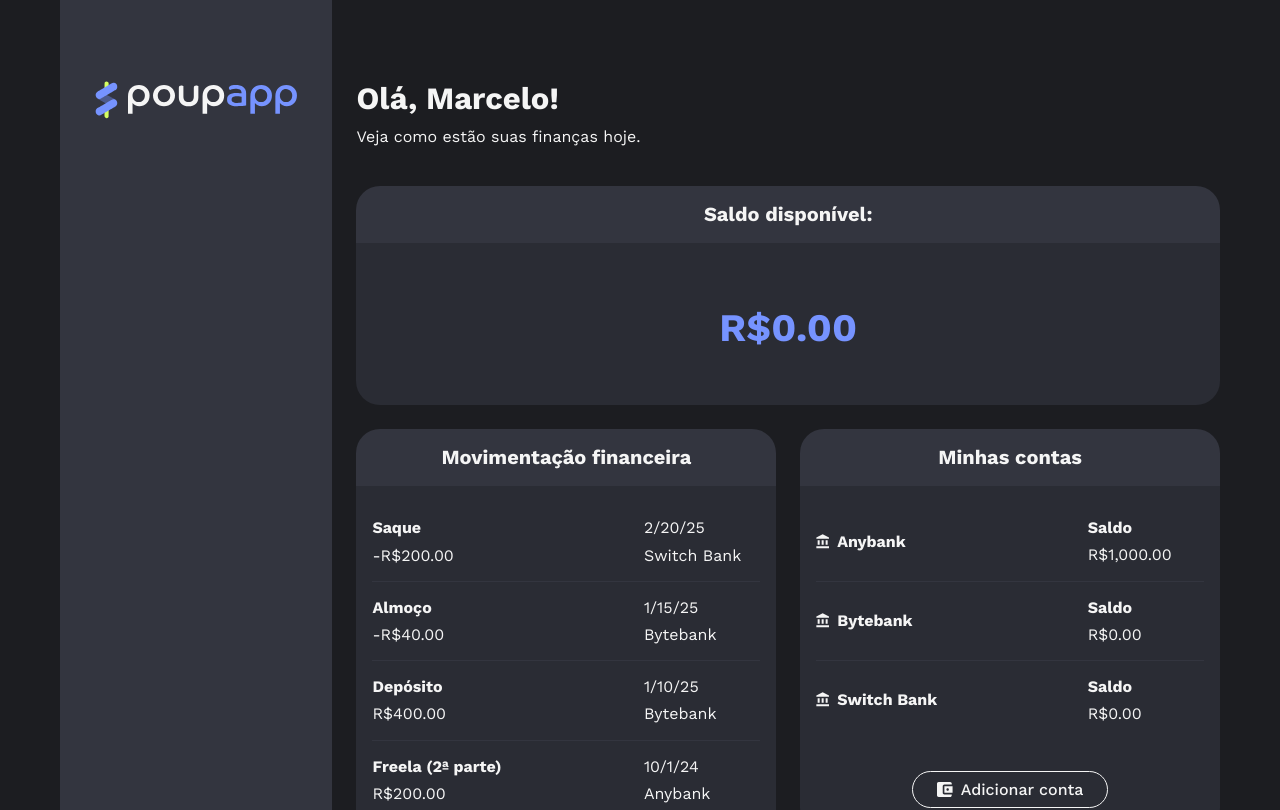
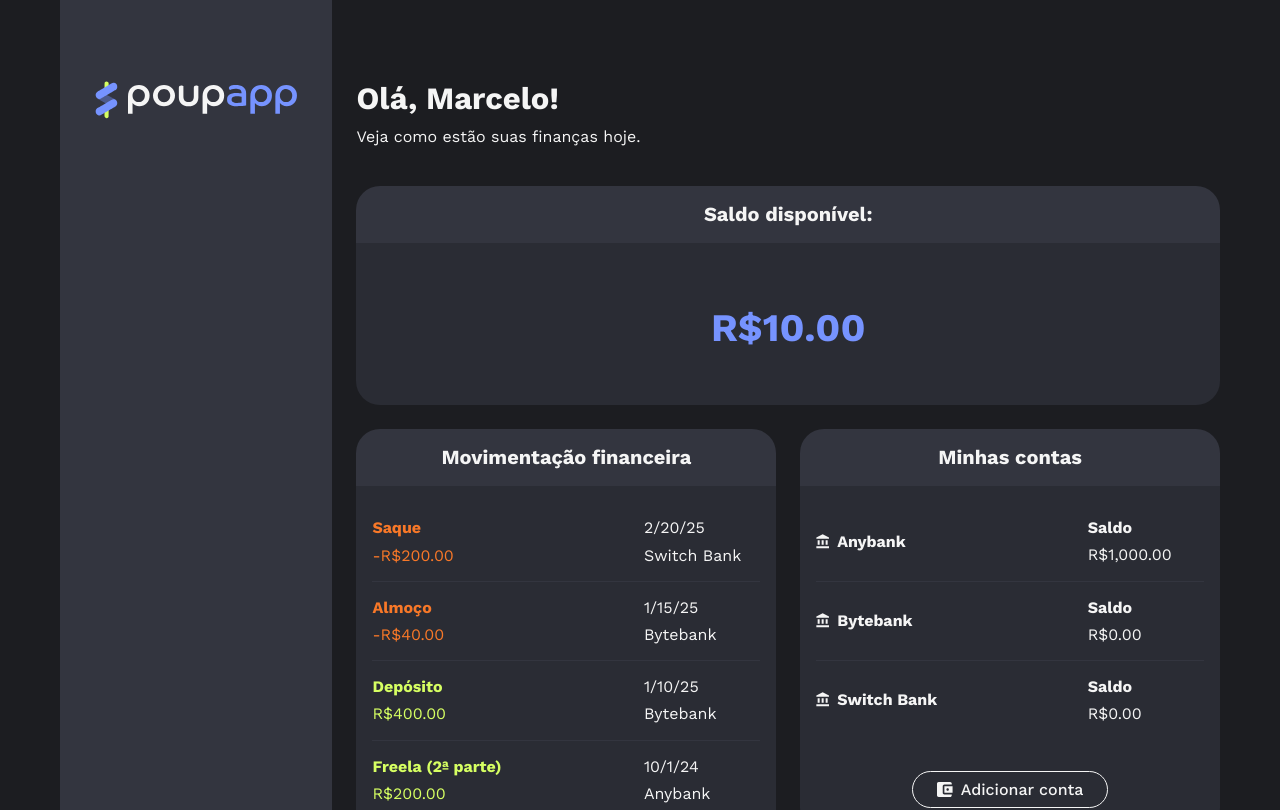
Before and after one commit to marcelo-curso-alura/poupapp-angular, an Angular app: page / in a window 1280 px wide. Shown: the top 810 px of the page. Built offline with nearby package versions, Linux system fonts and the light colour scheme.

Commit message:
aula 2 - customizando a cor das transações e do saldo  usando directivas

```diff
--- a/src/app/area-financeira/area-financeira.component.ts
+++ b/src/app/area-financeira/area-financeira.component.ts
@@ -12,7 +12,7 @@
   styleUrl: './area-financeira.component.css'
 })
 export class AreaFinanceiraComponent {
-  saldo = 0;
+  saldo = 10;
 
   transacoes: Transacao[] = [
     {
--- a/src/app/area-financeira/saldo/saldo.component.html
+++ b/src/app/area-financeira/saldo/saldo.component.html
@@ -4,7 +4,10 @@
   </div>
 
   <div class="corpo-card">
-    <span class="valor texto-xxxl">
+    <span class="valor texto-xxxl"
+          [appDestaqueValorNumerico]="saldo()"
+          corPositiva="var(--violeta-destaque)"
+    >
       {{ saldo() | currency:"BRL" }}
     </span>
   </div>
--- a/src/app/area-financeira/saldo/saldo.component.ts
+++ b/src/app/area-financeira/saldo/saldo.component.ts
@@ -1,9 +1,10 @@
 import { CurrencyPipe } from '@angular/common';
 import { Component, input } from '@angular/core';
+import { DestaqueValorNumericoDirective } from '../../compartilhados/destaque-valor-numerico-directive';
 
 @Component({
   selector: 'app-saldo',
-  imports: [CurrencyPipe],
+  imports: [CurrencyPipe, DestaqueValorNumericoDirective],
   templateUrl: './saldo.component.html',
   styleUrl: './saldo.component.css'
 })
--- a/src/app/area-financeira/transacoes/transacao/transacao.component.html
+++ b/src/app/area-financeira/transacoes/transacao/transacao.component.html
@@ -1,5 +1,5 @@
 <div class="transacao">
-  <div class="nome-e-valor">
+  <div class="nome-e-valor" [appDestaqueValorNumerico]="valor()">
     <span class="nome texto-md">{{ transacao().nome || transacao().tipo }}</span>
     <span class="texto-md">{{ valor() | currency:"BRL" }}</span>
   </div>
--- a/src/app/area-financeira/transacoes/transacao/transacao.component.ts
+++ b/src/app/area-financeira/transacoes/transacao/transacao.component.ts
@@ -1,10 +1,11 @@
 import { CurrencyPipe, DatePipe } from '@angular/common';
 import { Component, computed, input } from '@angular/core';
 import { TipoTransacao, Transacao } from '../../compartilhados/transacao.model';
+import { DestaqueValorNumericoDirective } from '../../../compartilhados/destaque-valor-numerico-directive';
 
 @Component({
   selector: 'app-transacao',
-  imports: [CurrencyPipe, DatePipe],
+  imports: [CurrencyPipe, DatePipe, DestaqueValorNumericoDirective],
   templateUrl: './transacao.component.html',
   styleUrl: './transacao.component.css'
 })
--- /dev/null
+++ b/src/app/compartilhados/destaque-valor-numerico-directive.ts
@@ -0,0 +1,24 @@
+import { afterRender, Directive, ElementRef, input } from "@angular/core";
+
+@Directive({
+    selector: '[appDestaqueValorNumerico]'
+})
+export class DestaqueValorNumericoDirective {
+
+    appDestaqueValorNumerico = input.required<number>();
+
+    corPositiva = input("var(--destaque-receita)");
+    corNegativa = input("var(--destaque-despesa)");
+
+    constructor(elemento: ElementRef<HTMLElement>) {
+        afterRender(() => {
+            if (this.appDestaqueValorNumerico() > 0){
+                elemento.nativeElement.style.color = this.corPositiva();
+            } else if (this.appDestaqueValorNumerico() < 0) {
+                elemento.nativeElement.style.color = this.corNegativa();
+            }
+
+        })
+
+    }
+}
```
